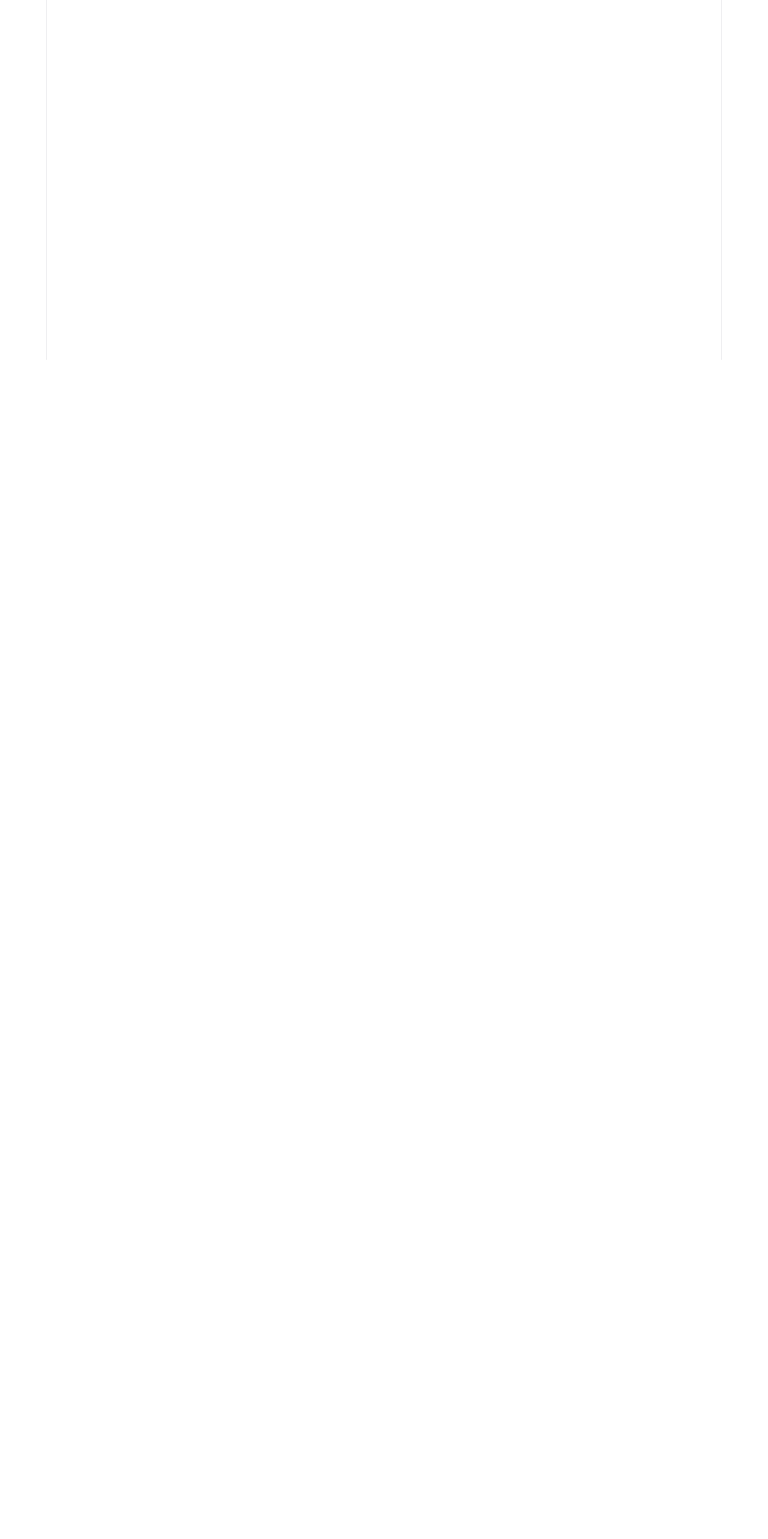
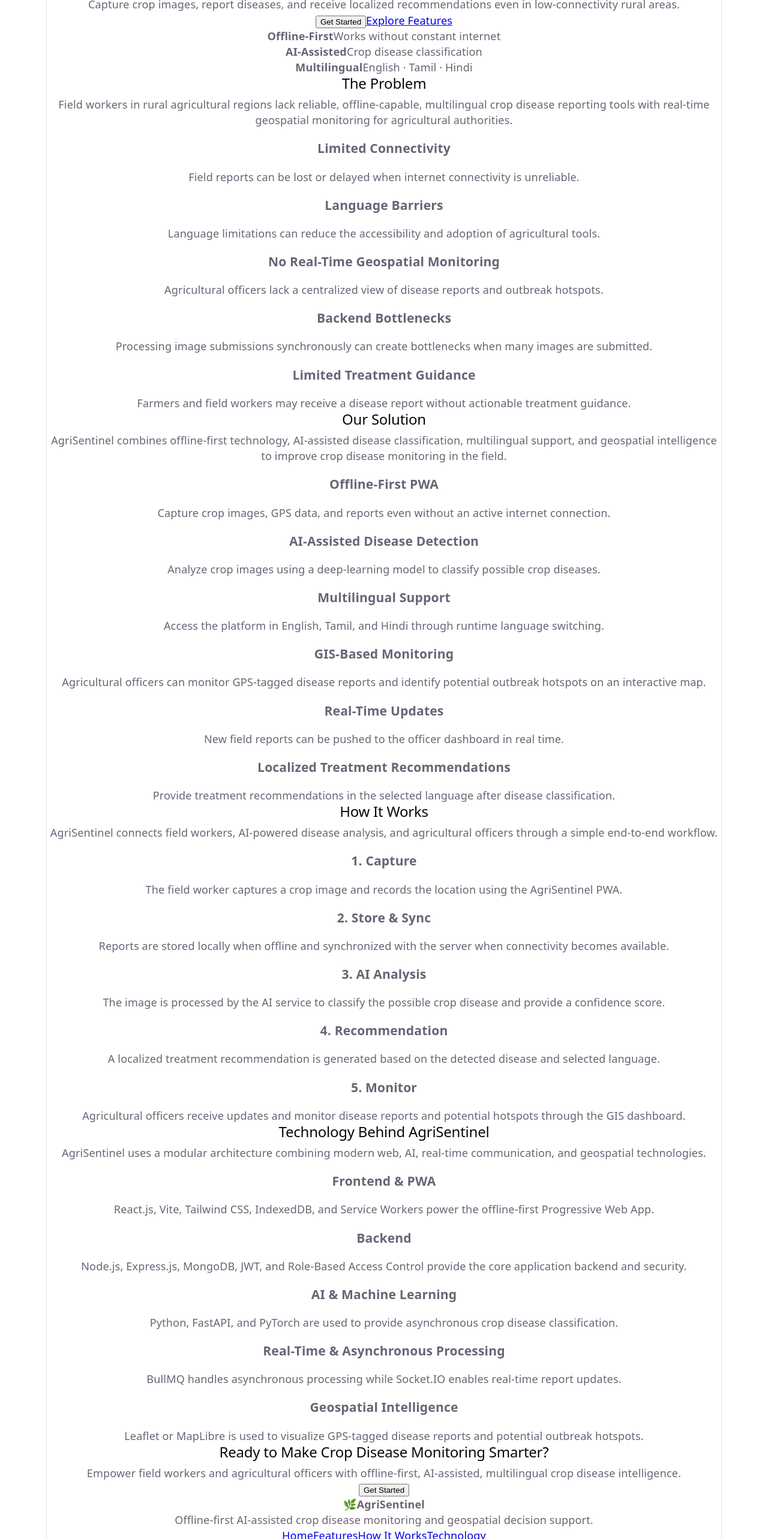
Before and after one commit to MohdHuzaif07/AgriSentinel, a React (Vite) app in the folder Client/: page / in a window 1280 px wide. Shown: the part 200-2766 px from the top of the page at 60% size. Before the commit the page ends 800 px from the top, so only its background shows below. Built offline with nearby package versions, Linux system fonts and the light colour scheme.

Commit message:
Landing page content added

```diff
--- a/Client/src/App.jsx
+++ b/Client/src/App.jsx
@@ -1,8 +1,300 @@
 function App(){
   return(
-    <div>
-      <h1>AgriSentinel</h1>
-    </div>
+    <>
+
+    <nav>
+      <div>
+        <span>🌿</span>
+        <span>AgriSentinel</span>
+      </div>
+      <div>
+        <a href="#home">Home</a>
+        <a href="#features">Features</a>
+        <a href="#how-it-works">How It Works</a>
+        <a href="#technology">Technology</a>
+      </div>
+    </nav>
+
+
+    <main>
+
+      <section id="home">
+        <span>AI-POWERED AGRICULTURAL INTELLIGENCE</span>
+        <h1>AgriSentinel</h1>
+        <p>
+          An Offline-First Multilingual AI-Assisted Crop Disease Monitoring &
+          Geospatial Decision Support Platform.
+        </p>
+        <p>
+          Capture crop images, report diseases, and receive localized recommendations
+          even in low-connectivity rural areas.
+        </p>
+        <div>
+          <button>Get Started</button>
+          <a href="#features">Explore Features</a>
+        </div>
+        <div>
+          <div>
+            <strong>Offline-First</strong>
+            <span>Works without constant internet</span>
+          </div>
+
+          <div>
+            <strong>AI-Assisted</strong>
+            <span>Crop disease classification</span>
+          </div>
+
+          <div>
+            <strong>Multilingual</strong>
+            <span>English · Tamil · Hindi</span>
+          </div>
+        </div>
+      </section>
+
+      <section id="problem">
+        <h2>The Problem</h2>
+
+        <p>
+          Field workers in rural agricultural regions lack reliable,
+          offline-capable, multilingual crop disease reporting tools with
+          real-time geospatial monitoring for agricultural authorities.
+        </p>
+
+        <div>
+          <div>
+            <h3>Limited Connectivity</h3>
+            <p>
+              Field reports can be lost or delayed when internet connectivity is unreliable.
+            </p>
+          </div>
+
+          <div>
+            <h3>Language Barriers</h3>
+            <p>
+              Language limitations can reduce the accessibility and adoption of agricultural tools.
+            </p>
+          </div>
+
+          <div>
+            <h3>No Real-Time Geospatial Monitoring</h3>
+            <p>
+              Agricultural officers lack a centralized view of disease reports and outbreak hotspots.
+            </p>
+          </div>
+
+          <div>
+            <h3>Backend Bottlenecks</h3>
+            <p>
+              Processing image submissions synchronously can create bottlenecks when many images are submitted.
+            </p>
+          </div>
+
+          <div>
+            <h3>Limited Treatment Guidance</h3>
+            <p>
+              Farmers and field workers may receive a disease report without actionable treatment guidance.
+            </p>
+          </div>
+        </div>
+      </section>
+
+
+      <section id="features">
+        <h2>Our Solution</h2>
+
+        <p>
+          AgriSentinel combines offline-first technology, AI-assisted disease
+          classification, multilingual support, and geospatial intelligence to
+          improve crop disease monitoring in the field.
+        </p>
+
+        <div>
+          <div>
+            <h3>Offline-First PWA</h3>
+            <p>
+              Capture crop images, GPS data, and reports even without an active
+              internet connection.
+            </p>
+          </div>
+
+          <div>
+            <h3>AI-Assisted Disease Detection</h3>
+            <p>
+              Analyze crop images using a deep-learning model to classify possible
+              crop diseases.
+            </p>
+          </div>
+
+          <div>
+            <h3>Multilingual Support</h3>
+            <p>
+              Access the platform in English, Tamil, and Hindi through runtime
+              language switching.
+            </p>
+          </div>
+
+          <div>
+            <h3>GIS-Based Monitoring</h3>
+            <p>
+              Agricultural officers can monitor GPS-tagged disease reports and
+              identify potential outbreak hotspots on an interactive map.
+            </p>
+          </div>
+
+          <div>
+            <h3>Real-Time Updates</h3>
+            <p>
+              New field reports can be pushed to the officer dashboard in real time.
+            </p>
+          </div>
+
+          <div>
+            <h3>Localized Treatment Recommendations</h3>
+            <p>
+              Provide treatment recommendations in the selected language after
+              disease classification.
+            </p>
+          </div>
+        </div>
+      </section>
+
+      <section id="how-it-works">
+        <h2>How It Works</h2>
+
+        <p>
+          AgriSentinel connects field workers, AI-powered disease analysis,
+          and agricultural officers through a simple end-to-end workflow.
+        </p>
+
+        <div>
+          <div>
+            <h3>1. Capture</h3>
+            <p>
+              The field worker captures a crop image and records the location
+              using the AgriSentinel PWA.
+            </p>
+          </div>
+
+          <div>
+            <h3>2. Store & Sync</h3>
+            <p>
+              Reports are stored locally when offline and synchronized with
+              the server when connectivity becomes available.
+            </p>
+          </div>
+
+          <div>
+            <h3>3. AI Analysis</h3>
+            <p>
+              The image is processed by the AI service to classify the possible
+              crop disease and provide a confidence score.
+            </p>
+          </div>
+
+          <div>
+            <h3>4. Recommendation</h3>
+            <p>
+              A localized treatment recommendation is generated based on the
+              detected disease and selected language.
+            </p>
+          </div>
+
+          <div>
+            <h3>5. Monitor</h3>
+            <p>
+              Agricultural officers receive updates and monitor disease reports
+              and potential hotspots through the GIS dashboard.
+            </p>
+          </div>
+        </div>
+      </section>
+
+      <section id="technology">
+        <h2>Technology Behind AgriSentinel</h2>
+
+        <p>
+          AgriSentinel uses a modular architecture combining modern web,
+          AI, real-time communication, and geospatial technologies.
+        </p>
+
+        <div>
+          <div>
+            <h3>Frontend & PWA</h3>
+            <p>
+              React.js, Vite, Tailwind CSS, IndexedDB, and Service Workers
+              power the offline-first Progressive Web App.
+            </p>
+          </div>
+
+          <div>
+            <h3>Backend</h3>
+            <p>
+              Node.js, Express.js, MongoDB, JWT, and Role-Based Access Control
+              provide the core application backend and security.
+            </p>
+          </div>
+
+          <div>
+            <h3>AI & Machine Learning</h3>
+            <p>
+              Python, FastAPI, and PyTorch are used to provide asynchronous
+              crop disease classification.
+            </p>
+          </div>
+
+          <div>
+            <h3>Real-Time & Asynchronous Processing</h3>
+            <p>
+              BullMQ handles asynchronous processing while Socket.IO enables
+              real-time report updates.
+            </p>
+          </div>
+
+          <div>
+            <h3>Geospatial Intelligence</h3>
+            <p>
+              Leaflet or MapLibre is used to visualize GPS-tagged disease
+              reports and potential outbreak hotspots.
+            </p>
+          </div>
+        </div>
+      </section>
+
+      <section id="cta">
+        <h2>Ready to Make Crop Disease Monitoring Smarter?</h2>
+
+        <p>
+          Empower field workers and agricultural officers with offline-first,
+          AI-assisted, multilingual crop disease intelligence.
+        </p>
+
+        <button>Get Started</button>
+      </section>
+    </main>
+
+
+    <footer>
+      <div>
+        <span>🌿</span>
+        <strong>AgriSentinel</strong>
+      </div>
+
+      <p>
+        Offline-first AI-assisted crop disease monitoring and geospatial
+        decision support.
+      </p>
+
+      <div>
+        <a href="#home">Home</a>
+        <a href="#features">Features</a>
+        <a href="#how-it-works">How It Works</a>
+        <a href="#technology">Technology</a>
+      </div>
+
+      <p>&copy; 2026 AgriSentinel. All rights reserved.</p>
+    </footer>
+
+    </>
   )
 }
 
```
